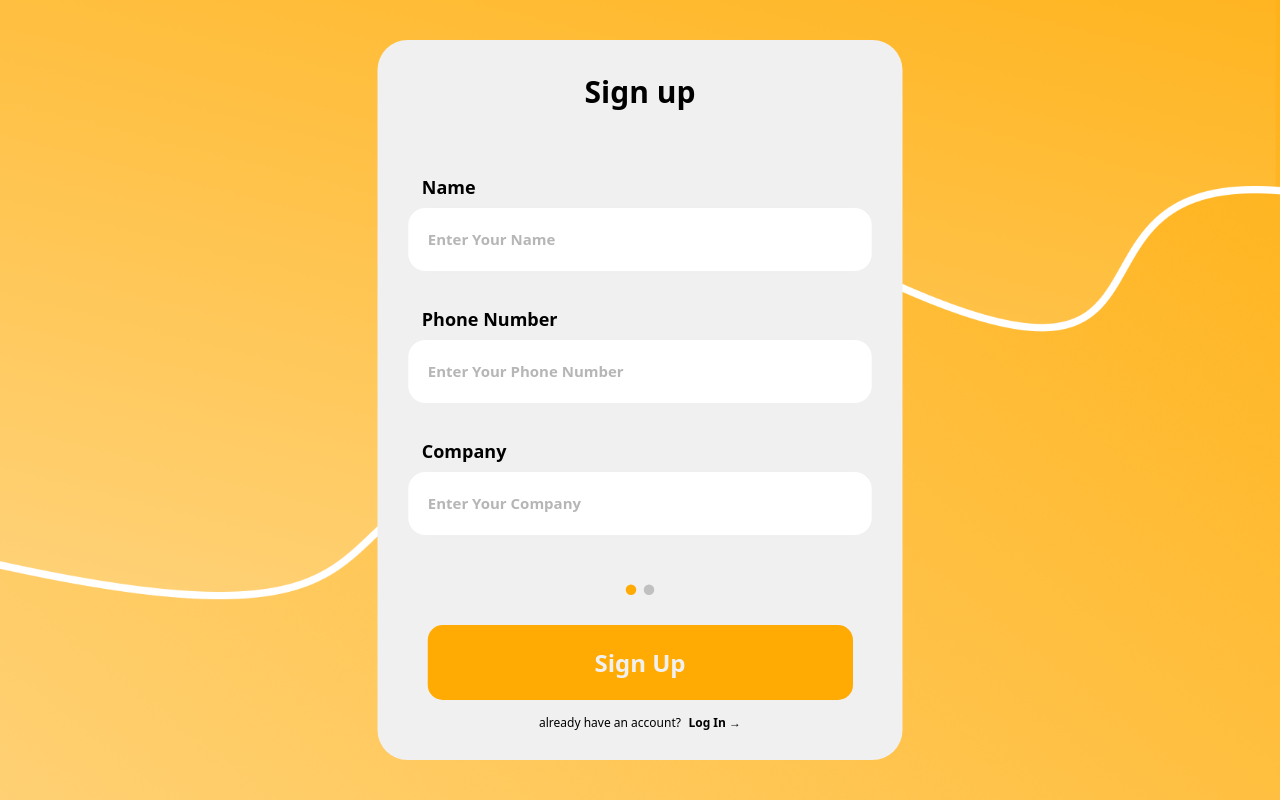
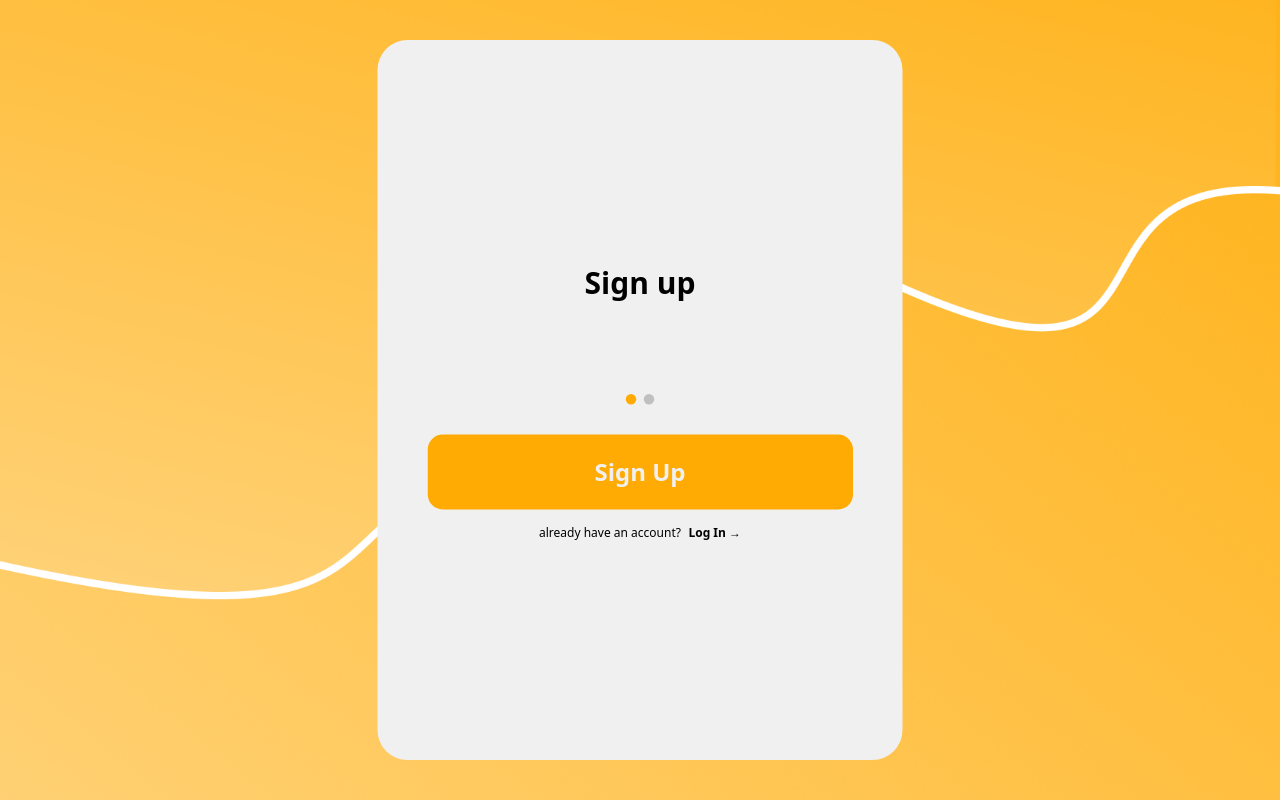
Before and after one commit to NovasHelios/WEB, a React (Vite) app: page /signup/business in a window 1280 px wide. Built offline with nearby package versions, Linux system fonts and the light colour scheme.

Commit message:
회원가입 수정 전

```diff
--- a/src/pages/Main.jsx
+++ /dev/null
@@ -1,14 +0,0 @@
-import SideBar from "../components/layout/box/SideBar"
-
-function Main() {
-  return (
-    <div className="flex h-screen w-screen">
-      <SideBar />
-      <div className="flex-1">
-        {/* 메인 컨텐츠 */}
-      </div>
-    </div>
-  )
-}
-
-export default Main
--- /dev/null
+++ b/src/pages/Main/Main.jsx
@@ -0,0 +1,12 @@
+import SideBar from "../../components/layout/box/SideBar";
+
+function Main() {
+  return (
+    <div className="flex h-screen w-screen">
+      <SideBar />
+      <div className="flex-1">{/* 메인 컨텐츠 */}</div>
+    </div>
+  );
+}
+
+export default Main;
--- a/src/pages/SignIn/BusinessSignIn.jsx
+++ b/src/pages/SignIn/BusinessSignIn.jsx
@@ -25,48 +25,7 @@ function BusinessSignIn() {
         {step === 1 && (
           <>
             <S.InputGroup>
-              <S.Label>Name</S.Label>
-              <S.Input
-                type="name"
-                name="name"
-                value={form.name}
-                onChange={handleOnChange}
-                placeholder="Enter Your Name"
-                $error={!!error.name}
-              />
-              <S.ErrorText $visible={!!error.name}>
-                {error.name || ""}
-              </S.ErrorText>
-            </S.InputGroup>
 
-            <S.InputGroup>
-              <S.Label>Phone Number</S.Label>
-              <S.Input
-                type="pNumber"
-                name="pNumber"
-                value={form.pNumber}
-                onChange={handleOnChange}
-                placeholder="Enter Your Phone Number"
-                $error={!!error.pNumber}
-              />
-              <S.ErrorText $visible={!!error.pNumber}>
-                {error.pNumber || ""}
-              </S.ErrorText>
-            </S.InputGroup>
-
-            <S.InputGroup>
-              <S.Label>Company</S.Label>
-              <S.Input
-                type="cName"
-                name="cName"
-                value={form.cName}
-                onChange={handleOnChange}
-                placeholder="Enter Your Company"
-                $error={!!error.cName}
-              />
-              <S.ErrorText $visible={!!error.cName}>
-                {error.cName || ""}
-              </S.ErrorText>
             </S.InputGroup>
           </>
         )}
--- a/src/pages/SignIn/useSignForm.js
+++ b/src/pages/SignIn/useSignForm.js
@@ -8,9 +8,9 @@ export default function useSignForm(initalForm) {
     const [form, setForm] = useState(initalForm);
     const [error, setError] = useState({
       name: "",
-      pNumber: "",
-      cName: "",
-      cEmail: "",
+      phone: "",
+      companyName: "",
+      email: "",
       password: "",
       businessNumber: "",
     });
@@ -18,9 +18,9 @@ export default function useSignForm(initalForm) {
     const validateForm = () => {
       const nextError = {
         name: "",
-        pNumber: "",
-        cName: "",
-        cEmail: "",
+        phone: "",
+        companyName: "",
+        email: "",
         password: "",
         businessNumber: "",
       };
@@ -31,8 +31,8 @@ export default function useSignForm(initalForm) {
         }
       });
 
-      if (form.cEmail.trim() && !isValidEmail(form.cEmail.trim())) {
-        nextError.cEmail = "Invalid email format.";
+      if (form.email.trim() && !isValidEmail(form.email.trim())) {
+        nextError.email = "Invalid email format.";
       }
 
       setError(nextError);
@@ -57,7 +57,7 @@ export default function useSignForm(initalForm) {
       setForm((prev) => ({ ...prev, [name]: value }));
       setError((prev) => ({ ...prev, [name]: "" }));
 
-      if (name === "cEmail") {
+      if (name === "email") {
         const v = value.trim();
         if (!v) return;
 
```
Also changed, not shown: src/App.jsx (+5 -5 lines).
